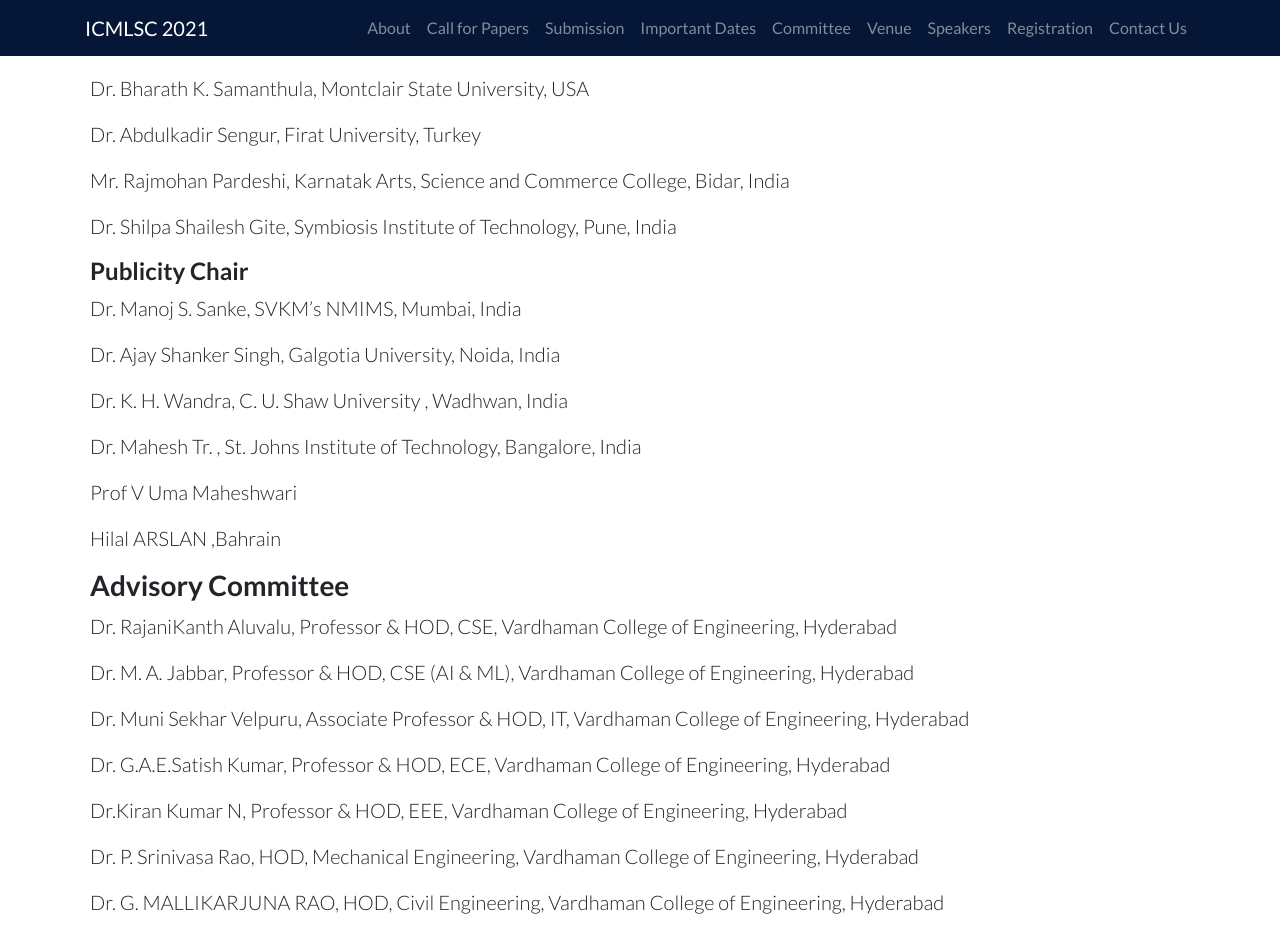
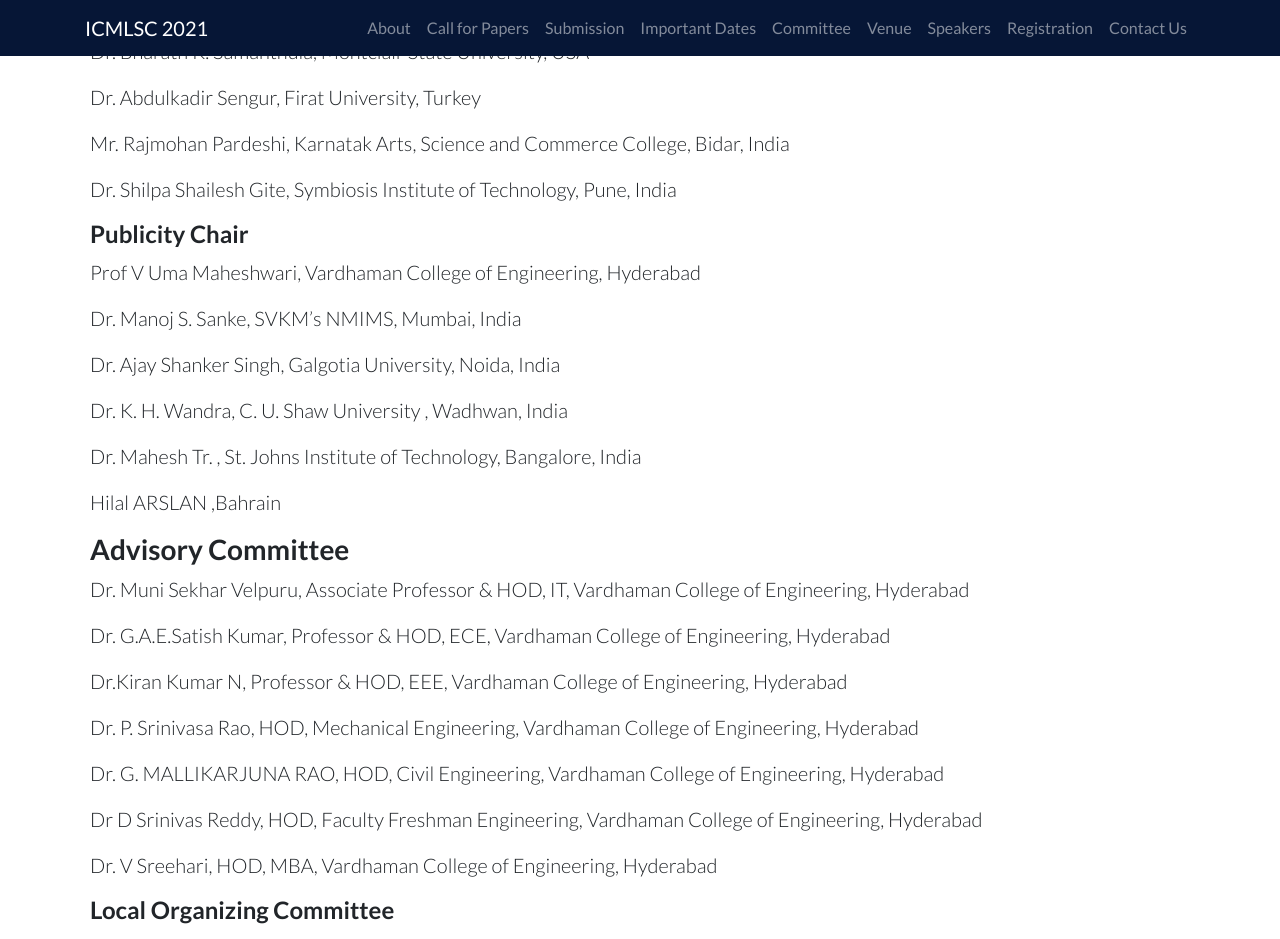
Before and after one commit to ieeevardhaman/icmlsc-website, a Jekyll site: the page built from pages/committee.md, in a window 1280 px wide and 1400 px high, scrolled down 4468 px. Shown: the top 939 px of the window. Built offline with Jekyll 4.4.1, drawn with Linux system fonts in a browser that asks for light colours; our own code applies the rules of GitHub Pages for plain Markdown files; some of the changed lines change nothing that is shown; some of the changed text lies outside the part shown.

Commit message:
Update committee.md

```diff
--- a/pages/committee.md
+++ b/pages/committee.md
@@ -101,10 +101,6 @@
 
 Dr. V. Suresh Babu, Arclabs Research and Innovation Center, Ireland
 
-
-#### Technical Program Committee Chairs
-
-
 #### Technical Program Committee
 
 Halyna Vasyalevska, West Ukrainian National University, Ukraine
@@ -179,6 +175,8 @@
 
 #### Publicity Chair
 
+Prof V Uma Maheshwari, Vardhaman College of Engineering, Hyderabad
+
 Dr. Manoj S. Sanke, SVKM’s NMIMS, Mumbai, India
 
 Dr. Ajay Shanker Singh, Galgotia University, Noida, India
@@ -187,15 +185,9 @@
 
 Dr. Mahesh Tr. , St. Johns Institute of Technology, Bangalore, India
 
-Prof V Uma Maheshwari
-
 Hilal ARSLAN ,Bahrain
 
 ### Advisory Committee
-
-Dr. RajaniKanth Aluvalu, Professor & HOD, CSE, Vardhaman College of Engineering, Hyderabad
-
-Dr. M. A. Jabbar, Professor & HOD, CSE (AI & ML), Vardhaman College of Engineering, Hyderabad
 
 Dr. Muni Sekhar Velpuru, Associate Professor & HOD, IT, Vardhaman College of Engineering, Hyderabad
 
@@ -212,3 +204,9 @@
 Dr. V Sreehari, HOD, MBA, Vardhaman College of Engineering, Hyderabad
 
 #### Local Organizing Committee
+
+P Swetha , Vardhaman College of Engineering
+
+D Sowmya ,Vardhaman College of Engineering
+
+Dr M Y Babu,Vardhaman College of Engineering
```
